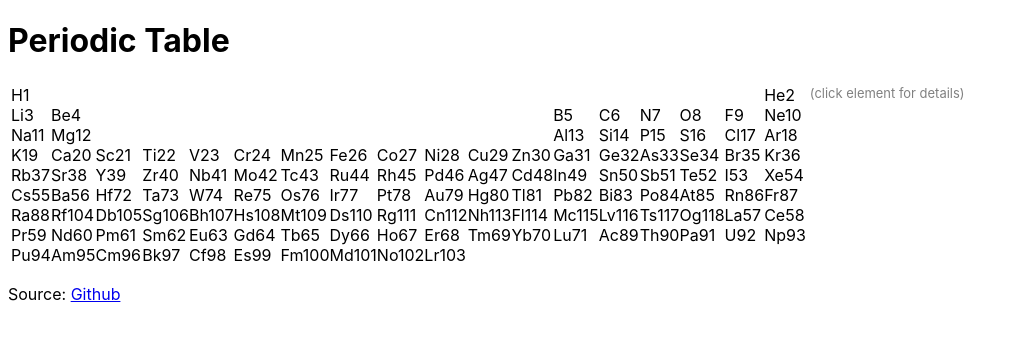
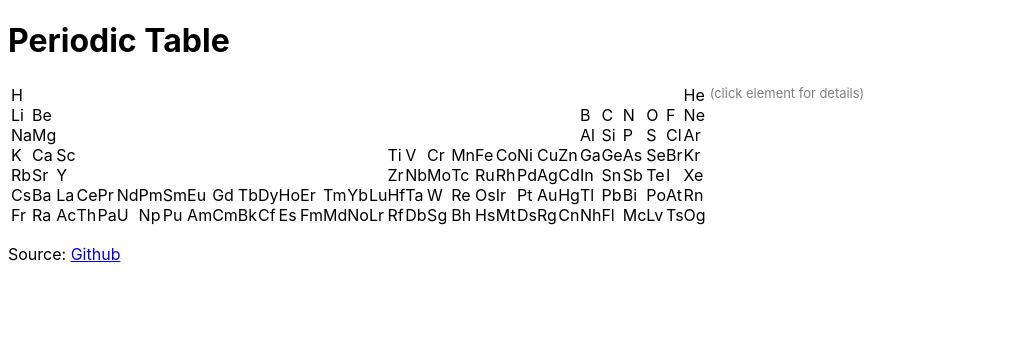
Before and after one commit to kaicarver/yuansu-react, a React (Create React App) app: page / in a window 1280 px wide. Shown: the top 340 px of the page, without its empty margins (0-1017 px from the left). Built offline with nearby package versions, Linux system fonts and the light colour scheme.

Commit message:
debugged! KISS. 32-column display fine

```diff
--- a/src/index.css
+++ b/src/index.css
@@ -19,7 +19,7 @@ table tr td {
 
 #table {
   display: grid;
-  grid-template-columns: repeat(17, auto) 1fr;
+  grid-template-columns: repeat(31, auto) 1fr;
 }
 
 /* He (element 2) on the right, column 18 */
--- a/src/index.js
+++ b/src/index.js
@@ -13,15 +13,6 @@ periodicData.elements.forEach((el, i) => {
   periodicData.elements[i] = { ...periodicData.elements[i], ...chineseData.elements[i] }
 });
 console.log(periodicData.elements);
-let rows = [[],[],[],[],[],[],[],[],[],[],[]];
-//console.log("rows1: ", rows);
-// isnt this the same?
-//rows = Array(11).fill([]]);
-//console.log("rows2: ", rows);
-periodicData.elements.forEach(el => rows[el.ypos].push(el));
-//console.log("rows3: ", rows);
-
-rows.shift();
 
 function YuansuApp(props) {
   return <div>
@@ -31,7 +22,7 @@ function YuansuApp(props) {
         <tr>
           <td>
             <div id="table">
-              <Table rows={rows}/>
+              <Table data={periodicData.elements}/>
             </div>
           </td>
           <td id="detail">
@@ -52,8 +43,8 @@ function YuansuApp(props) {
 }
 
 function Table(props) {
-  return props.rows.map((row, period) =>
-    row.map(el => <Element key={el.symbol} el={el} />)
+  return props.data.map((el, number) =>
+    <Element key={el.symbol} el={el} />
   )
 }
 
@@ -68,7 +59,7 @@ discovered: ${props.el.discovered_by}<br>
 ${props.el.summary}
 `.trim();
   }
-  return <span className="element" title={props.el.name} onClick={handleClick}>{props.el.symbol}{props.el.number} </span>
+  return <span className="element" title={props.el.name} onClick={handleClick}>{props.el.symbol} </span>
 }
 
 ReactDOM.render(
```
